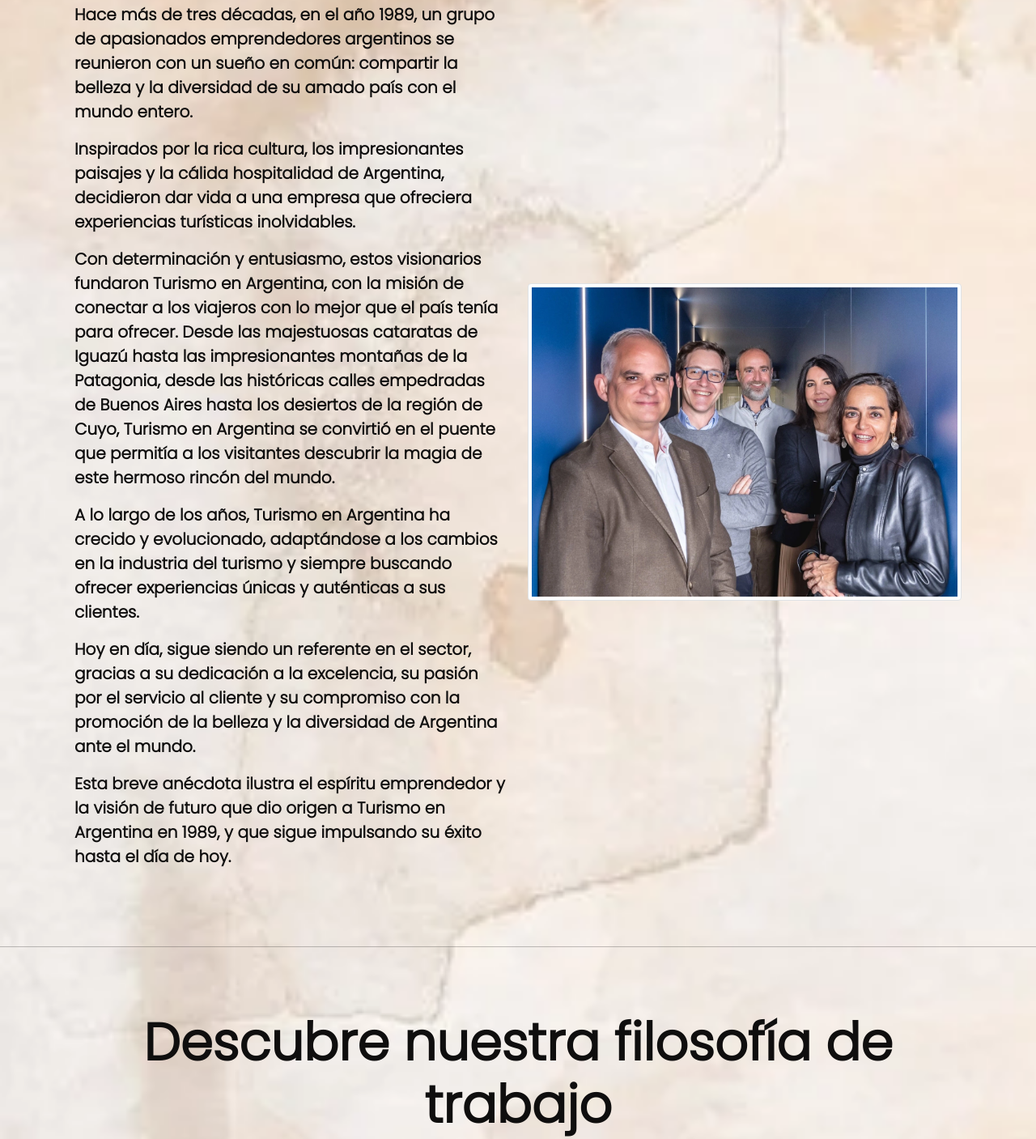
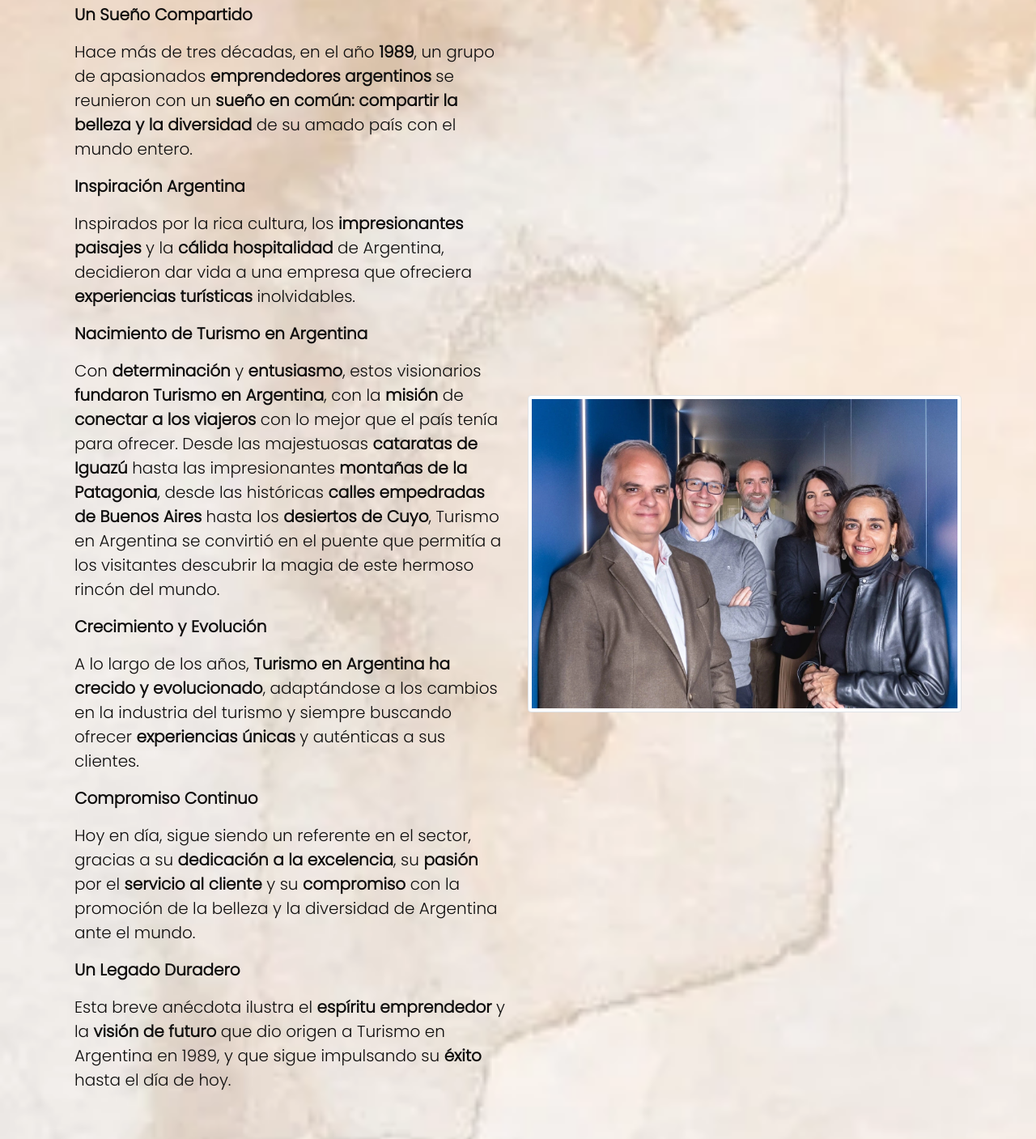
Before and after one commit to GDiamend/Web-Turistica-Coderhouse53805, a website: page pages/nosotros.html in a window 1280 px wide. Shown: the part 662-2069 px from the top of the page at 81% size. Drawn offline with nearby package versions, Linux system fonts and the light colour scheme; files whose address does not match are found by name; a web font is replaced by a local one.

Commit message:
Se modifica la página contacto y se destaca el form, se modifica la página Nosotros: se agregan subtitulos y se resaltan palabras clave

```diff
--- a/pages/nosotros.html
+++ b/pages/nosotros.html
@@ -54,7 +54,7 @@
     <main class="mainNosotros">
         <div>
             <section class="encabezadoNosotros">
-                <h1 class="pt-5 display-1 text-center">Conoce la Historia y Trayectoria de Turismo en Argentina</h1>
+                <h1 class="pt-5 display-3 text-center">Conoce la Historia y Trayectoria de Turismo en Argentina</h1>
             </section>
         </div>
 
@@ -71,44 +71,76 @@
                     </div>
                     <div class="col-12 col-md-6 order-1 order-md-0">
                         <p class="fs-5 fw-bold">
-                            Hace más de tres décadas, en el año 1989, un grupo de apasionados emprendedores argentinos
+                            Un Sueño Compartido
+                        </p>
+                        <p class="fs-5">
+                            Hace más de tres décadas, en el año <span class="fw-bold">1989</span>, un grupo de
+                            apasionados <span class="fw-bold">emprendedores argentinos</span>
                             se
-                            reunieron con un sueño en común: compartir la belleza y la diversidad de su amado país con
+                            reunieron con un <span class="fw-bold">sueño en común: compartir la belleza y la
+                                diversidad</span> de su amado país con
                             el
                             mundo entero.
                         </p>
                         <p class="fs-5 fw-bold">
-                            Inspirados por la rica cultura, los impresionantes paisajes y la cálida hospitalidad de
-                            Argentina, decidieron dar vida a una empresa que ofreciera experiencias turísticas
+                            Inspiración Argentina
+                        </p>
+                        <p class="fs-5">
+                            Inspirados por la rica cultura, los <span class="fw-bold">impresionantes paisajes</span> y
+                            la <span class="fw-bold">cálida hospitalidad</span> de
+                            Argentina, decidieron dar vida a una empresa que ofreciera <span
+                                class="fw-bold">experiencias turísticas</span>
                             inolvidables.
                         </p>
                         <p class="fs-5 fw-bold">
-                            Con determinación y entusiasmo, estos visionarios fundaron Turismo en Argentina, con la
-                            misión
-                            de conectar a los viajeros con lo mejor que el país tenía para ofrecer. Desde las
+                            Nacimiento de Turismo en Argentina
+                        </p>
+                        <p class="fs-5">
+                            Con <span class="fw-bold">determinación</span> y <span class="fw-bold">entusiasmo</span>,
+                            estos visionarios <span class="fw-bold">fundaron Turismo en Argentina</span>, con la
+                            <span class="fw-bold">misión</span>
+                            de <span class="fw-bold">conectar a los viajeros</span> con lo mejor que el país tenía para
+                            ofrecer. Desde las
                             majestuosas
-                            cataratas de Iguazú hasta las impresionantes montañas de la Patagonia, desde las históricas
-                            calles empedradas de Buenos Aires hasta los desiertos de la región de Cuyo, Turismo en
+                            <span class="fw-bold">cataratas de Iguazú</span> hasta las impresionantes <span
+                                class="fw-bold">montañas de la Patagonia</span>, desde las históricas
+                            <span class="fw-bold">calles empedradas de Buenos Aires</span> hasta los <span
+                                class="fw-bold">desiertos de Cuyo</span>, Turismo en
                             Argentina
                             se convirtió en el puente que permitía a los visitantes descubrir la magia de este hermoso
                             rincón del mundo.
                         </p>
                         <p class="fs-5 fw-bold">
-                            A lo largo de los años, Turismo en Argentina ha crecido y evolucionado, adaptándose a los
-                            cambios en la industria del turismo y siempre buscando ofrecer experiencias únicas y
+                            Crecimiento y Evolución
+                        </p>
+                        <p class="fs-5">
+                            A lo largo de los años, <span class="fw-bold">Turismo en Argentina ha crecido y
+                                evolucionado</span>, adaptándose a los
+                            cambios en la industria del turismo y siempre buscando ofrecer <span
+                                class="fw-bold">experiencias únicas</span> y
                             auténticas
                             a sus clientes.
                         </p>
                         <p class="fs-5 fw-bold">
-                            Hoy en día, sigue siendo un referente en el sector, gracias a su dedicación a la excelencia,
+                            Compromiso Continuo
+                        </p>
+                        <p class="fs-5">
+                            Hoy en día, sigue siendo un referente en el sector, gracias a su <span
+                                class="fw-bold">dedicación a la excelencia</span>,
                             su
-                            pasión por el servicio al cliente y su compromiso con la promoción de la belleza y la
+                            <span class="fw-bold">pasión</span> por el <span class="fw-bold">servicio al cliente</span>
+                            y su <span class="fw-bold">compromiso</span> con la promoción de la belleza y la
                             diversidad
                             de Argentina ante el mundo.
                         </p>
                         <p class="fs-5 fw-bold">
-                            Esta breve anécdota ilustra el espíritu emprendedor y la visión de futuro que dio origen a
-                            Turismo en Argentina en 1989, y que sigue impulsando su éxito hasta el día de hoy.
+                            Un Legado Duradero
+                        </p>
+                        <p class="fs-5">
+                            Esta breve anécdota ilustra el <span class="fw-bold">espíritu emprendedor</span> y la <span
+                                class="fw-bold">visión de futuro</span> que dio origen a
+                            Turismo en Argentina en 1989, y que sigue impulsando su <span class="fw-bold">éxito</span>
+                            hasta el día de hoy.
                         </p>
                     </div>
                 </section>
--- a/scss/_main_contacto.scss
+++ b/scss/_main_contacto.scss
@@ -2,12 +2,13 @@
 
 .mainContacto {
     .widthFormContacto {
-        width: $valor-450px;
+        width: $valor-100p;
     }
-
-    @media screen and (max-width: $valor-768px) {
-        .widthFormContacto {
-            width: $valor-100p;
-        }
-    }
+    .form-thumbnail {
+        padding: $valor-fs-08rem;
+        border: $valor-2px solid map-get($colores, color-negro);
+        border-radius: $valor-fs-08rem;
+        max-width: $valor-100p;
+        height: auto;
+      }
 }
```
Also changed, not shown: pages/contacto.html (+2 -2 lines), pages/destinos.html (+1 -1 lines), pages/reservas.html (+1 -1 lines), css/style.css, 1 other file.
